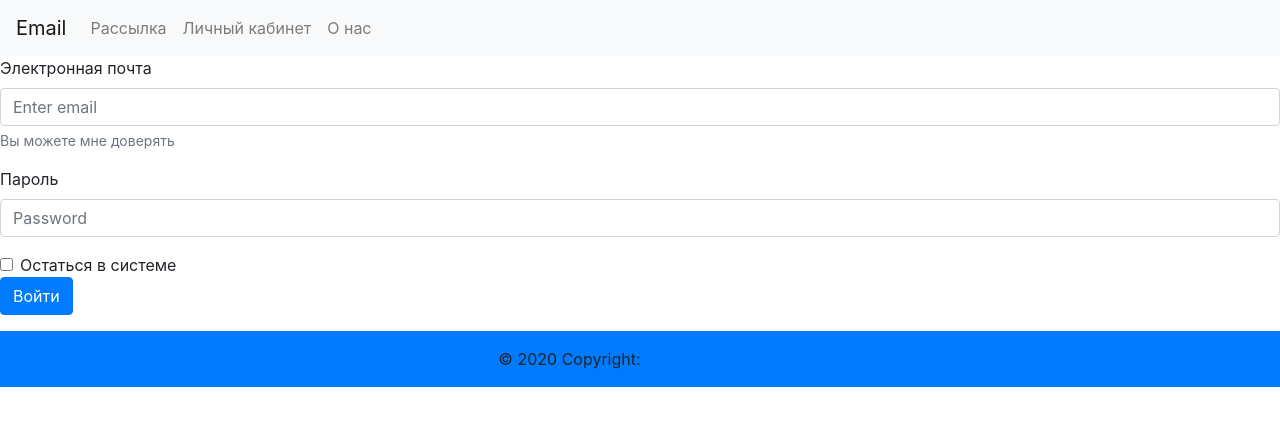
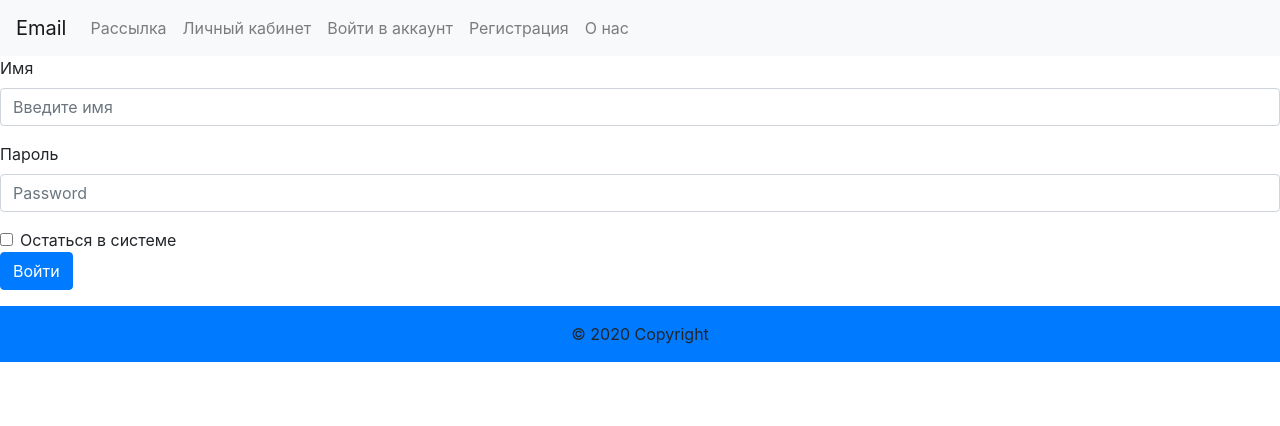
Before and after one commit to siskal-man/mail-service, a Django app: page /user/login in a window 1280 px wide. Shown: the top 426 px of the page. Run offline with Django 3.2, Linux system fonts and the light colour scheme; some libraries are stand-ins or nearby versions.

Commit message:
не помню что я делал

```diff
--- a/mail_service/user/templates/base.html
+++ b/mail_service/user/templates/base.html
@@ -18,12 +18,21 @@
         <a class="nav-link" href="#">Личный кабинет</a>
       </li>
       <li class="nav-item">
+        <a class="nav-link" href="{% url 'login' %}">Войти в аккаунт</a>
+      </li>
+      <li class="nav-item">
+        <a class="nav-link" href="{% url 'registration' %}">Регистрация</a>
+      </li>
+      <li class="nav-item">
         <a class="nav-link" href="#">О нас</a>
       </li>
+
+
     </ul>
   </div>
 </nav>
 </body>
+
 
 {% block form %}
 
@@ -33,9 +42,7 @@
 <footer class="page-footer font-small blue navbar-dark bg-primary">
 
   <!-- Copyright -->
-  <div class="footer-copyright text-center py-3">© 2020 Copyright:
-    <a href="https://mdbootstrap.com/"> MDBootstrap.com</a>
-  </div>
+  <div class="footer-copyright text-center py-3">© 2020 Copyright</div>
   <!-- Copyright -->
 
 </footer>
--- a/mail_service/user/templates/login.html
+++ b/mail_service/user/templates/login.html
@@ -1,15 +1,15 @@
 {% extends 'base.html' %}
 
 {% block form %}
-<form>
+<form action="{% url 'login' %}" method="POST">
+  {% csrf_token %}
   <div class="form-group">
-    <label for="exampleInputEmail1">Электронная почта</label>
-    <input type="email" class="form-control" id="exampleInputEmail1" aria-describedby="emailHelp" placeholder="Enter email">
-    <small id="emailHelp" class="form-text text-muted">Вы можете мне доверять</small>
+    <label for="exampleInputEmail1">Имя</label>
+    <input name="name" type="text" class="form-control" id="exampleInputEmail1" aria-describedby="emailHelp" placeholder="Введите имя">
   </div>
   <div class="form-group">
     <label for="exampleInputPassword1">Пароль</label>
-    <input type="password" class="form-control" id="exampleInputPassword1" placeholder="Password">
+    <input name="password" type="password" class="form-control" id="exampleInputPassword1" placeholder="Password">
   </div>
   <div class="form-check">
     <input type="checkbox" class="form-check-input" id="exampleCheck1">
--- a/mail_service/user/urls.py
+++ b/mail_service/user/urls.py
@@ -1,4 +1,3 @@
-from django.contrib import admin
 from django.urls import path
 
 from .views import index, login, registration
--- a/mail_service/user/views.py
+++ b/mail_service/user/views.py
@@ -1,13 +1,26 @@
 from django.shortcuts import render
 from django.contrib.auth.models import User
+from django.contrib.auth import authenticate, login
 from django.http import HttpResponse
+
 
 def index(request):
     return render(request, 'base.html')
 
 
 def login(request):
-    return render(request, 'login.html')
+    if request.method == 'POST':
+        name = request.POST.get('name')
+        password = request.POST.get('password')
+        user = authenticate(username=name, password=password)
+
+        if user is not None:
+            login(request)
+            return HttpResponse('Вы вошли')
+        else:
+            return HttpResponse('Нет такого пользователя')
+    elif request.method == 'GET':
+        return render(request, 'login.html')
 
 
 def registration(request):
@@ -19,5 +32,6 @@ def registration(request):
 
         new_user = User.objects.create_user(username=name, email=email, password=password)
         new_user.save()
-        res = [email, password]
-    return render(request, 'registration.html')
+    elif request.method == 'GET':
+
+        return render(request, 'registration.html')
```
Also changed, not shown: mail_service/user/templates/profile.html (added, +10 -0 lines).
